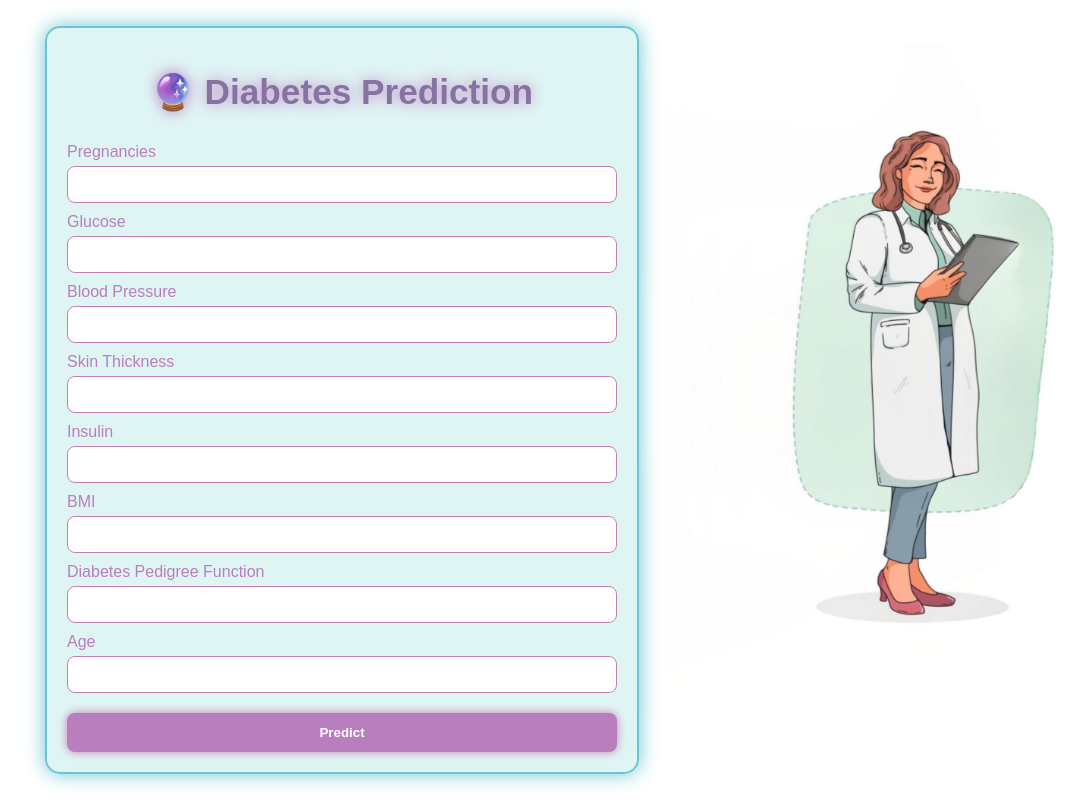
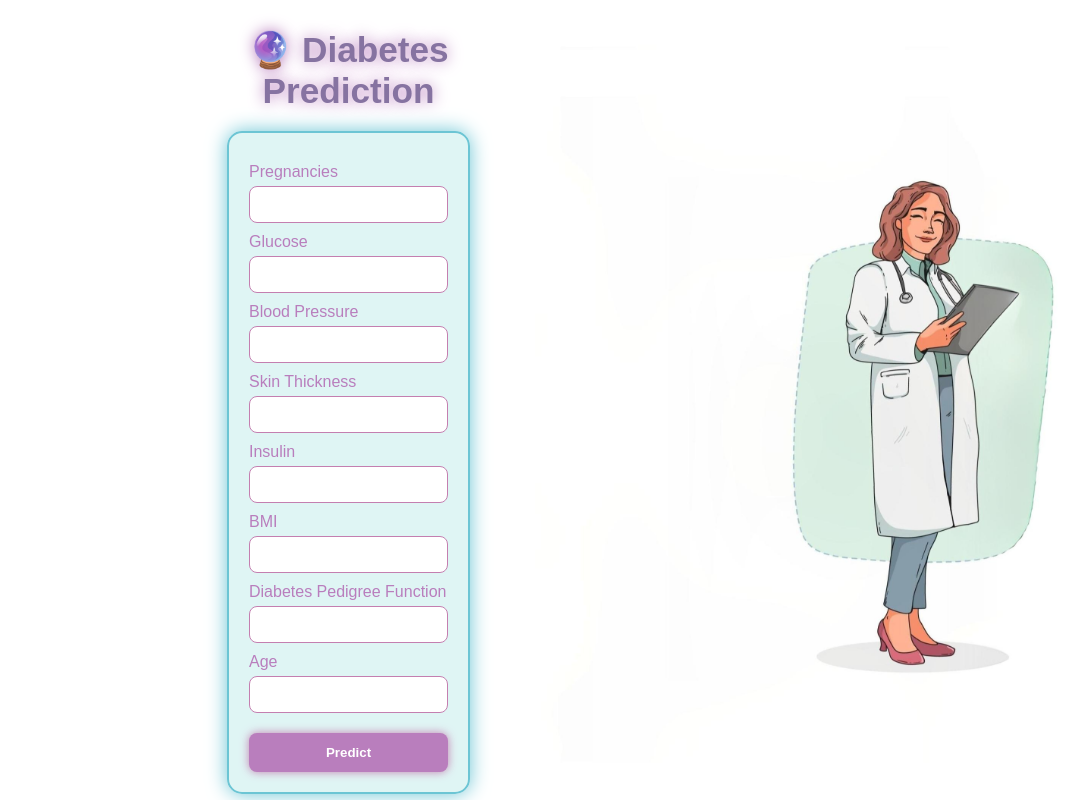
Before and after one commit to Aaru-0653/Diabetes_Prediction, a Flask app: page / in a window 1280 px wide. Shown: the whole page, without its empty margins (23-1108 px from the left). Run offline with Flask 3, Linux system fonts and the light colour scheme; parts of the project's set-up code (start-up, migrations or seed data) failed here and were passed over.

Commit message:
modified:   static/style.css 	modified:   templates/index.html

```diff
--- a/static/style.css
+++ b/static/style.css
@@ -2,13 +2,16 @@
 body {
     margin: 0;
     font-family: 'Poppins', sans-serif;
+    /* background-image: url("/static/one.jpg") no-repeat center center/cover; */
+    /* background: url("{{ url_for('static', filename='one.jpg') }}") no-repeat center center/cover;
+    background-size: cover; */
+
     height: 100vh;
     display: flex;
     justify-content: center;
     align-items: center;
 }
 
-/* Background Overlay */
 .bg-overlay {
     position: fixed;
     top: 0;
@@ -17,32 +20,35 @@ body {
     height: 100%;
     background: url("/static/one.jpg") no-repeat center center/cover;
     z-index: -1;
+    margin-top: 50px;
 }
 
-/* Main container for form + image */
+
+
+/* Form Container & Card use new purple-pink palette */
 .container {
-    display: flex;
-    align-items: center;
-    gap: 50px; /* space between form & image */
-    padding: 20px;
+    margin-left: 0px;
+    margin-right: 900px;
+    width: 500px;
 }
 
-/* Glass form card */
 .glass-card {
     background: rgba(221, 245, 244, 0.92);
+    /* lightest pink from palette */
     padding: 20px;
     border-radius: 15px;
     box-shadow: 0 0 20px #6cc5d4;
+    /* mid pink shadow */
     backdrop-filter: blur(10px);
     display: flex;
     flex-direction: column;
     border: 2px solid #6cc5d4;
-    width: 550px;
-    margin-right: 550px;
+    /* mid purple-pink border */
 }
 
 .glass-card label {
     color: #b97ebd;
+    /* purple */
     margin-top: 10px;
     font-weight: 500;
 }
@@ -53,6 +59,7 @@ body {
     border-radius: 8px;
     margin-top: 5px;
     background: white;
+    /* lightest pink */
     color: #333;
     outline: none;
     transition: border 0.2s;
@@ -68,6 +75,7 @@ body {
     text-align: center;
     font-size: 2.2rem;
     color: #8673a1;
+    /* darkest purple */
     text-shadow: 0 0 15px #b97ebd;
     margin-bottom: 20px;
 }
@@ -77,6 +85,7 @@ body {
     margin-top: 20px;
     padding: 12px;
     background: #b97ebd;
+    /* purple */
     border: none;
     border-radius: 8px;
     color: #fff;
@@ -92,33 +101,33 @@ body {
     color: #fff;
 }
 
-/* Responsive for mobile */
-@media (max-width: 768px) {
-    .container {
-        flex-direction: column;
-        gap: 20px;
-    }
+/* Responsive */
+@media (max-width: 500px) {
     .glass-card {
         width: 90%;
     }
 }
-.container {
+
+body {
+    margin: 0;
+    font-family: 'Poppins', sans-serif;
+    height: 100vh;
     display: flex;
-    align-items: center;
-    justify-content: center;
-    gap: 50px; /* Space between form & image */
-    padding: 20px;
+    justify-content: flex-start; /* left align */
+    align-items: center; /* vertically center */
+    background: url("/static/one.jpg") no-repeat center center/cover;
 }
 
-/* Image styling */
-.image-container img {
-    max-width: 300px;
-    height: auto;
+.container {
+    max-width: 500px;
+    margin-left: 250px; /* thoda gap from left */
 }
 
-/* Mobile view */
-@media (max-width: 768px) {
-    .container {
-        flex-direction: column;
-    }
+.glass-card {
+    background: rgba(221, 245, 244, 0.92);
+    padding: 20px;
+    border-radius: 15px;
+    box-shadow: 0 0 20px #6cc5d4;
+    backdrop-filter: blur(10px);
+    border: 2px solid #6cc5d4;
 }
--- a/templates/index.html
+++ b/templates/index.html
@@ -10,10 +10,8 @@
     <div class="bg-overlay"></div>
 
     <div class="container">
-        <!-- Left: Form -->
+        <h1 class="title">🔮 Diabetes Prediction</h1>
         <form action="/predict" method="POST" class="glass-card">
-            <h1 class="title">🔮 Diabetes Prediction</h1>
-
             <label>Pregnancies</label>
             <input type="number" name="Pregnancies" required>
 
@@ -40,11 +38,6 @@
 
             <button type="submit" class="glow-btn">Predict</button>
         </form>
-
-        <!-- Right: Image
-        <div class="image-container">
-            <img src="{{ url_for('static', filename='one.png') }}" alt="Doctor" />
-        </div>
-    </div> -->
+    </div>
 </body>
 </html>
```
